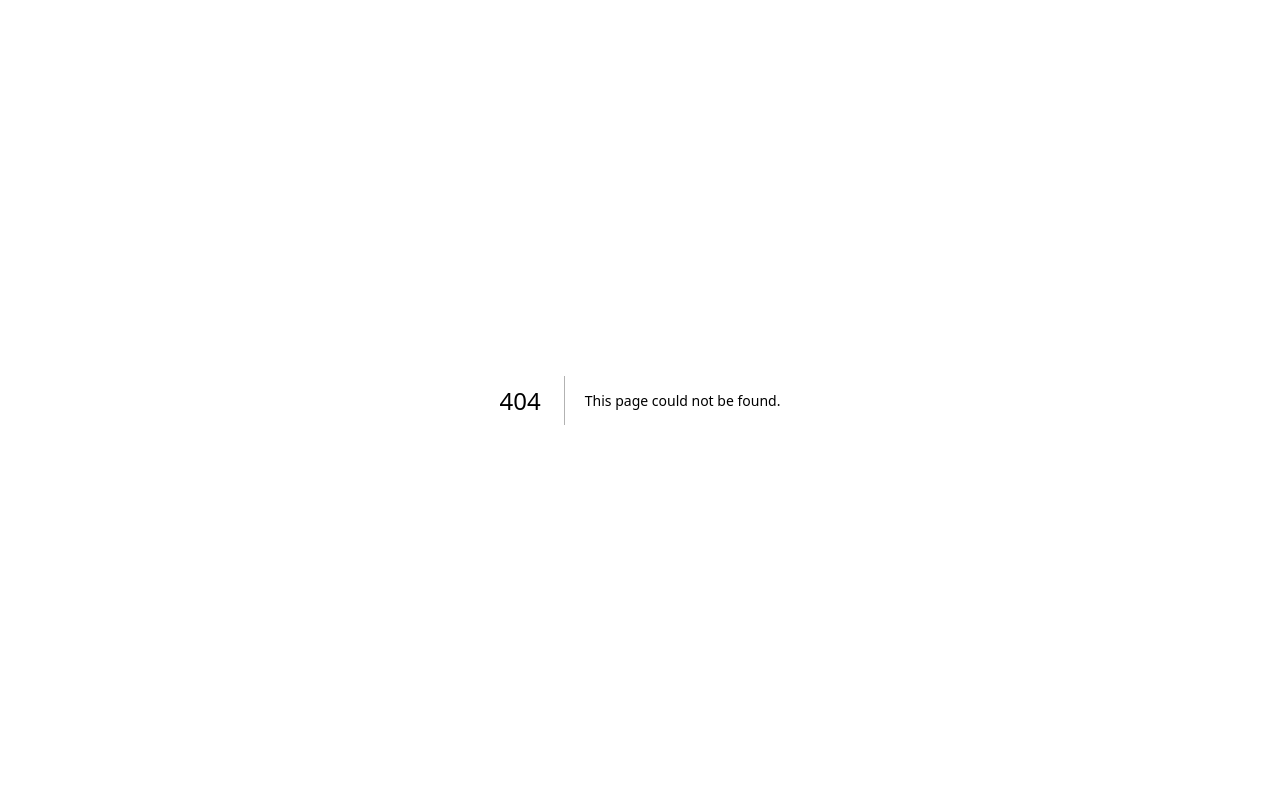
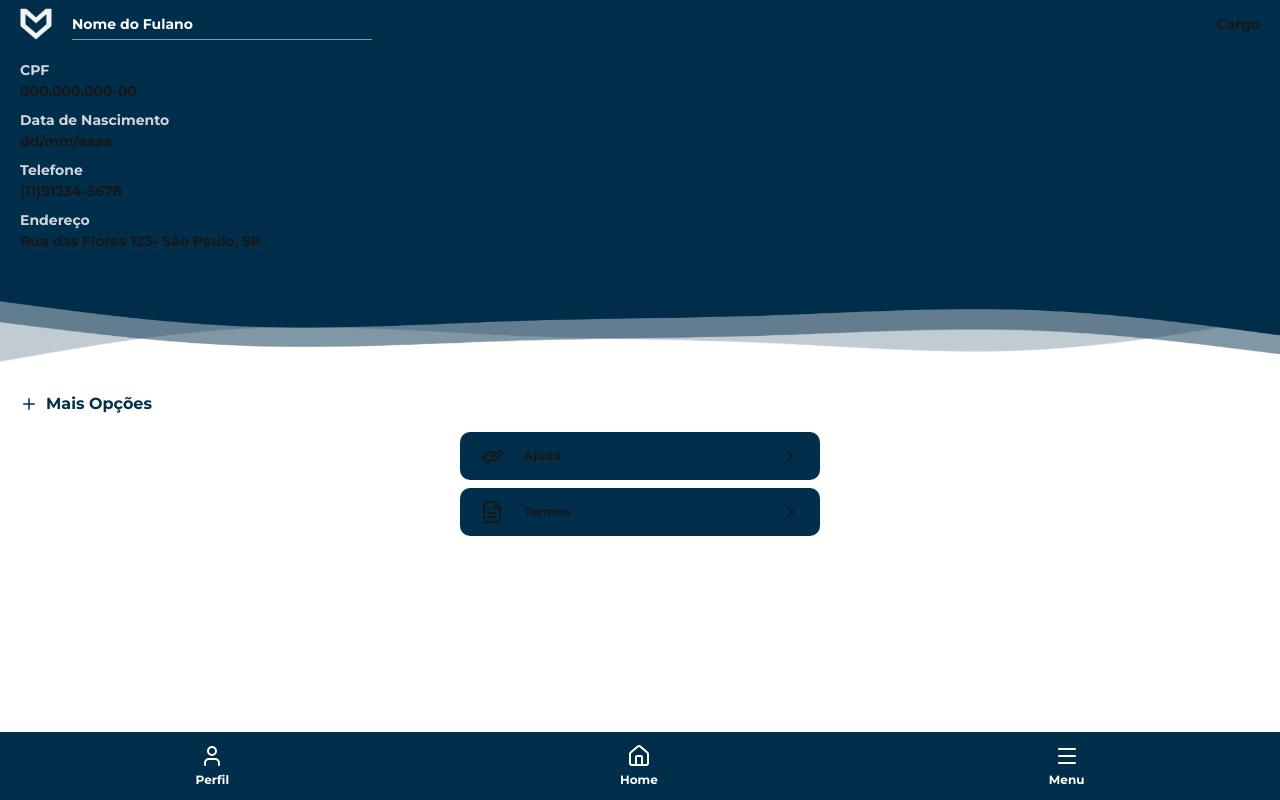
Before and after one commit to LeonardoAtaides/Banco-Malvader, a Next.js app: page /Funcionario/Perfil in a window 1280 px wide. Before the commit this address had no page. Built offline with nearby package versions, Linux system fonts and the light colour scheme.

Commit message:
Create Page Perfil Funcionário

```diff
--- /dev/null
+++ b/src/app/Funcionario/Perfil/page.tsx
@@ -0,0 +1,98 @@
+"use client";
+
+import React from "react";
+import { } from "lucide-react";
+import { useRouter } from "next/navigation";
+import Titulo from "@/components/titles";
+import Navbar from "@/components/funcnavbar";
+import {ChevronRight, HandHelping, FileText, CircleFadingPlus} from "lucide-react";
+
+export default function Cliente() {
+
+    const router = useRouter();
+
+   const Ajuda = () => {
+  router.push("/Funcionario/Ajuda");
+  };
+
+    const Termos = () => {
+  router.push("/Termos");
+  };
+
+  return (
+    <main className="bg-white min-h-screen text-[14px] font-bold pb-18 ">
+    <div className="bg-[#012E4B] pt-2 flex-col justify-center px-5 w h-[250px] z-50 bg-wave bg-no-repeat bg-bottom bg-cover"
+
+    >
+
+      <div className="relative flex items-center justify-between  ">
+        <div className="flex items-center gap-5 relative">
+          <img src="/assets/Logo.png" alt="logo" className="w-8 h-8" />
+          <h2 className="text-white">Nome do Fulano</h2>
+          {/* Linha passando por baixo de tudo */}
+          <div className="absolute bottom-0 left-13 w-75 border-b border-white/50"></div>
+        </div>
+        <div className=" flex text-center gap-4">
+            <h2>Cargo</h2>
+        </div>
+      </div>
+
+      <div className="flex flex-col pt-5 gap-2">
+        <div className=" flex-col text-start">
+            <h2 className="text-gray-300">CPF</h2>
+            <p>000.000.000-00</p>
+        </div>
+
+        <div className=" flex-col text-start">
+            <h2 className="text-gray-300">Data de Nascimento</h2>
+            <p>dd/mm/aaaa</p>
+        </div>
+
+        <div className=" flex-col text-start">
+            <h2 className="text-gray-300">Telefone</h2>
+            <p>(11)91234-5678</p>
+        </div>
+
+        <div className=" flex-col text-start">
+            <h2 className="text-gray-300">Endereço</h2>
+            <p>Rua das Flores 123- São Paulo, SP</p>
+        </div>
+
+      </div>
+    </div>
+
+    {/*waves*/ }
+    <div className="w-full flex justify-center ">
+        <img
+        src="/assets/Wave.png"
+        alt="wave"
+        className="w-full h-auto object-cover repeat-y"
+        />
+    </div>
+
+    <Titulo tipo={0}/>
+
+        <div className="flex justify-center text-[12px] mt-2">
+        <button onClick={Ajuda} className=" flex justify-between items-center w-90 text-center mt-2 bg-[#012E4B] py-3 px-5 rounded-[10px]">
+            <div className="flex justify-center items-center gap-5">
+                <HandHelping />
+                Ajuda
+            </div>
+        <ChevronRight  className="w-5 h-5"/>
+        </button>
+        </div>
+
+        <div className="flex justify-center text-[12px]">
+        <button onClick={Termos} className=" flex justify-between items-center w-90 text-center mt-2 bg-[#012E4B] py-3 px-5 rounded-[10px]">
+            <div className="flex justify-center items-center gap-5">
+                <FileText />
+                Termos
+            </div>
+        <ChevronRight  className="w-5 h-5"/>
+        </button>
+        </div>
+
+    <Navbar />
+    </main>
+  );
+}
--- a/src/app/Funcionario/page.tsx
+++ b/src/app/Funcionario/page.tsx
@@ -13,10 +13,11 @@ import {
   User,
   ChartNoAxesCombined,
   Users,
+  Import,
 } from "lucide-react";
 import { useRouter } from "next/navigation";
 import Titulo from "@/components/titles";
-import Navbar from "@/components/navbarfunc";
+import FuncNavBar from "@/components/funcnavbar"
 
 export default function Cliente() {
   const [ocultar, setOcultar] = useState(false);
@@ -207,7 +208,7 @@ export default function Cliente() {
         </div>
       </div>
 
-      <Navbar />
+      <FuncNavBar />
     </main>
   );
 }
```
